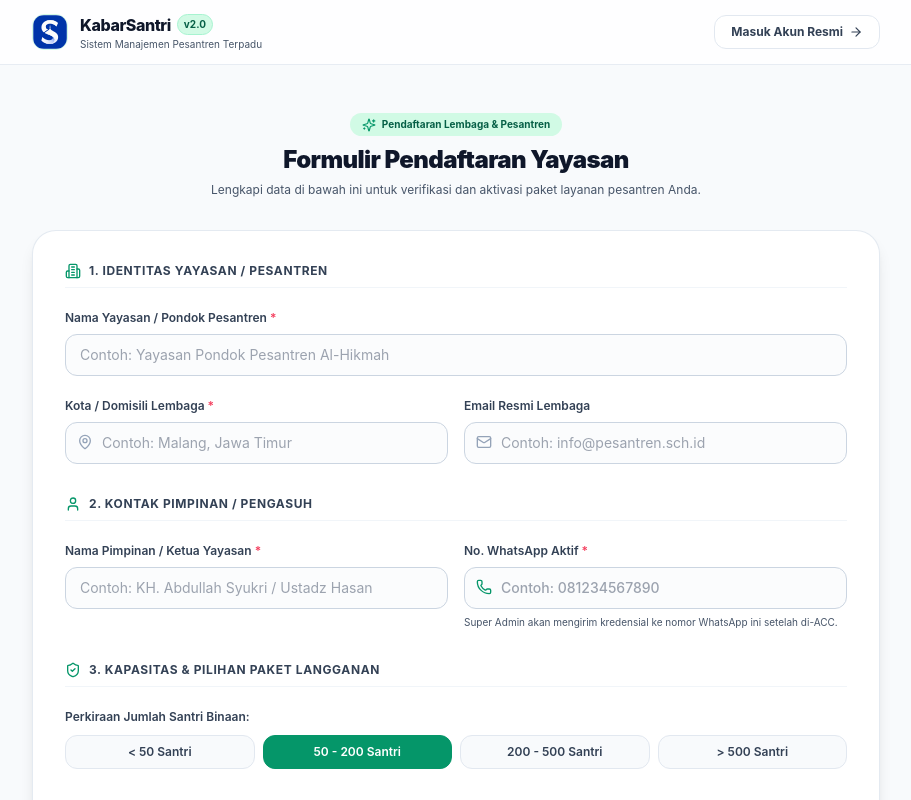
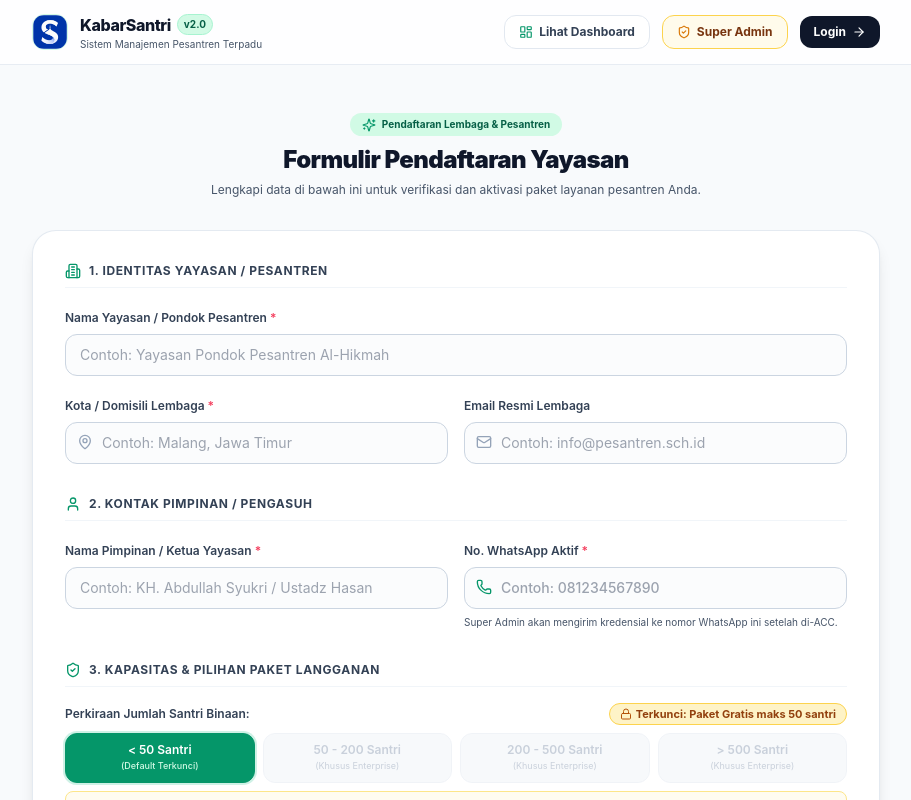
Before and after one commit to reviveproject4-source/kabarsantri, a Next.js app: page / in a window 1280 px wide. Shown: the top 800 px of the page, without its empty margins (184-1095 px from the left). Built offline with nearby package versions, Linux system fonts and the light colour scheme; no server answers.

Commit message:
fix(onboarding): lock default <50 santri on free package and provide dashboard bypass controls

```diff
--- a/src/app/page.tsx
+++ b/src/app/page.tsx
@@ -14,9 +14,10 @@ import {
   ShieldCheck,
   Send,
   Clock,
-  Lock
+  Lock,
+  LayoutDashboard
 } from 'lucide-react';
-import { submitYayasanRegistration, PaketType } from '@/lib/yayasanRegistrationStore';
+import { submitYayasanRegistration, PaketType, clearPendingRegistrationLock } from '@/lib/yayasanRegistrationStore';
 
 export default function WelcomeScreenYayasanPage() {
   const [submitted, setSubmitted] = useState(false);
@@ -24,6 +25,7 @@ export default function WelcomeScreenYayasanPage() {
   const [registeredData, setRegisteredData] = useState<any>(null);
 
   // Form State: Paket HANYA 2 (Gratis dan Enterprise)
+  // Default Paket Gratis: estimasi_santri otomatis terkunci ke '< 50 Santri'
   const [formData, setFormData] = useState<{
     nama_yayasan: string;
     nama_pimpinan: string;
@@ -39,10 +41,33 @@ export default function WelcomeScreenYayasanPage() {
     no_whatsapp: '',
     email: '',
     kota: '',
-    estimasi_santri: '50 - 200 Santri',
+    estimasi_santri: '< 50 Santri',
     paket_pilihan: 'Gratis',
     catatan: '',
   });
+
+  // Handler pergantian paket: Jika Paket Gratis -> Otomatis default '< 50 Santri' dan terkunci
+  const handleSelectPaket = (paket: PaketType) => {
+    if (paket === 'Gratis') {
+      setFormData(prev => ({
+        ...prev,
+        paket_pilihan: 'Gratis',
+        estimasi_santri: '< 50 Santri', // Otomatis reset dan terkunci ke < 50 Santri
+      }));
+    } else {
+      setFormData(prev => ({
+        ...prev,
+        paket_pilihan: 'Enterprise',
+      }));
+    }
+  };
+
+  const handleBypassPreview = () => {
+    clearPendingRegistrationLock();
+    if (typeof window !== 'undefined') {
+      window.location.href = '/dashboard';
+    }
+  };
 
   const handleSubmit = async (e: React.FormEvent) => {
     e.preventDefault();
@@ -98,12 +123,28 @@ export default function WelcomeScreenYayasanPage() {
             </div>
           </div>
 
-          <div className="flex items-center space-x-3">
+          <div className="flex items-center space-x-2 sm:space-x-3">
+            <Link
+              href="/dashboard"
+              className="inline-flex items-center space-x-1.5 px-3 py-1.5 sm:px-3.5 sm:py-2 text-xs font-bold text-slate-700 hover:text-emerald-700 bg-white hover:bg-emerald-50 rounded-xl transition border border-slate-200 shadow-2xs"
+            >
+              <LayoutDashboard className="w-3.5 h-3.5 text-emerald-600" />
+              <span className="hidden sm:inline">Lihat Dashboard</span>
+            </Link>
+
+            <Link
+              href="/super-admin"
+              className="inline-flex items-center space-x-1.5 px-3 py-1.5 sm:px-3.5 sm:py-2 text-xs font-bold text-amber-900 bg-amber-50 hover:bg-amber-100 rounded-xl transition border border-amber-300 shadow-2xs"
+            >
+              <ShieldCheck className="w-3.5 h-3.5 text-amber-600" />
+              <span>Super Admin</span>
+            </Link>
+
             <Link
               href="/login"
-              className="inline-flex items-center space-x-1.5 px-4 py-2 text-xs font-bold text-slate-700 hover:text-emerald-700 bg-white hover:bg-emerald-50 rounded-xl transition border border-slate-200 shadow-2xs"
+              className="inline-flex items-center space-x-1.5 px-3 py-1.5 sm:px-3.5 sm:py-2 text-xs font-bold text-white bg-slate-900 hover:bg-slate-800 rounded-xl transition shadow-2xs"
             >
-              <span>Masuk Akun Resmi</span>
+              <span>Login</span>
               <ArrowRight className="w-3.5 h-3.5" />
             </Link>
           </div>
@@ -168,8 +209,19 @@ export default function WelcomeScreenYayasanPage() {
                 href="/super-admin"
                 className="w-full inline-flex items-center justify-center space-x-2 py-3 px-5 bg-amber-500 hover:bg-amber-600 text-slate-950 font-extrabold text-xs rounded-xl shadow-md transition"
               >
+                <ShieldCheck className="w-4 h-4" />
                 <span>Buka Konsol Super Admin (Verifikasi / ACC Lembaga) ➔</span>
               </Link>
+
+              <button
+                type="button"
+                onClick={handleBypassPreview}
+                className="w-full inline-flex items-center justify-center space-x-2 py-2.5 px-4 bg-emerald-600 hover:bg-emerald-700 text-white font-bold text-xs rounded-xl shadow-md transition"
+              >
+                <LayoutDashboard className="w-4 h-4" />
+                <span>Buka Akses Dashboard (Mode Peninjauan / Preview)</span>
+              </button>
+
               <div className="flex flex-col sm:flex-row gap-2">
                 <Link
                   href="/login"
@@ -188,7 +240,7 @@ export default function WelcomeScreenYayasanPage() {
                       no_whatsapp: '',
                       email: '',
                       kota: '',
-                      estimasi_santri: '50 - 200 Santri',
+                      estimasi_santri: '< 50 Santri',
                       paket_pilihan: 'Gratis',
                       catatan: '',
                     });
@@ -327,23 +379,72 @@ export default function WelcomeScreenYayasanPage() {
 
                 {/* Estimasi Santri (Pills) */}
                 <div className="space-y-2">
-                  <label className="text-xs font-semibold text-slate-700">Perkiraan Jumlah Santri Binaan:</label>
+                  <div className="flex items-center justify-between">
+                    <label className="text-xs font-semibold text-slate-700">
+                      Perkiraan Jumlah Santri Binaan:
+                    </label>
+                    {formData.paket_pilihan === 'Gratis' ? (
+                      <span className="inline-flex items-center space-x-1 text-[11px] font-bold text-amber-800 bg-amber-100 px-2.5 py-0.5 rounded-full border border-amber-300">
+                        <Lock className="w-3 h-3 text-amber-700" />
+                        <span>Terkunci: Paket Gratis maks 50 santri</span>
+                      </span>
+                    ) : (
+                      <span className="inline-flex items-center space-x-1 text-[11px] font-bold text-purple-800 bg-purple-100 px-2.5 py-0.5 rounded-full border border-purple-300">
+                        <Sparkles className="w-3 h-3 text-purple-700" />
+                        <span>Bebas Pilih Kapasitas</span>
+                      </span>
+                    )}
+                  </div>
+
                   <div className="grid grid-cols-2 sm:grid-cols-4 gap-2">
-                    {['< 50 Santri', '50 - 200 Santri', '200 - 500 Santri', '> 500 Santri'].map((item) => (
+                    {['< 50 Santri', '50 - 200 Santri', '200 - 500 Santri', '> 500 Santri'].map((item) => {
+                      const isFree = formData.paket_pilihan === 'Gratis';
+                      const isDefaultFreeChoice = item === '< 50 Santri';
+                      const isDisabled = isFree && !isDefaultFreeChoice;
+
+                      return (
                         <button
                           key={item}
                           type="button"
-                        onClick={() => setFormData({ ...formData, estimasi_santri: item })}
-                        className={`py-2 px-3 rounded-xl text-xs font-semibold border transition text-center ${
+                          disabled={isDisabled}
+                          onClick={() => {
+                            if (!isFree) {
+                              setFormData(prev => ({ ...prev, estimasi_santri: item }));
+                            }
+                          }}
+                          className={`py-2 px-3 rounded-xl text-xs font-semibold border transition text-center relative ${
                             formData.estimasi_santri === item
-                            ? 'bg-emerald-600 text-white border-emerald-600 shadow-xs'
-                            : 'bg-slate-50 text-slate-700 border-slate-200 hover:bg-slate-100'
+                              ? 'bg-emerald-600 text-white border-emerald-600 shadow-xs ring-2 ring-emerald-500/20'
+                              : isDisabled
+                              ? 'bg-slate-100 text-slate-400 border-slate-200 cursor-not-allowed opacity-50'
+                              : 'bg-slate-50 text-slate-700 border-slate-200 hover:bg-slate-100 cursor-pointer'
                           }`}
+                          title={isDisabled ? 'Terkunci. Pilih Paket Enterprise di bawah untuk kapasitas di atas 50 santri.' : undefined}
                         >
-                        {item}
+                          <span className="block">{item}</span>
+                          {isDisabled && (
+                            <span className="block text-[9px] text-slate-400 font-normal">
+                              (Khusus Enterprise)
+                            </span>
+                          )}
+                          {isFree && isDefaultFreeChoice && (
+                            <span className="block text-[9px] text-emerald-100 font-medium">
+                              (Default Terkunci)
+                            </span>
+                          )}
                         </button>
-                    ))}
+                      );
+                    })}
                   </div>
+
+                  {formData.paket_pilihan === 'Gratis' && (
+                    <p className="text-[11px] text-amber-800 bg-amber-50/70 p-2 rounded-lg border border-amber-200 flex items-center space-x-1.5">
+                      <Lock className="w-3.5 h-3.5 text-amber-600 shrink-0" />
+                      <span>
+                        Kapasitas Paket Gratis otomatis <strong>&lt; 50 Santri</strong> dan tidak bisa dipilih. Untuk santri 50 ke atas, silakan pilih <strong>Paket Enterprise</strong> di bawah.
+                      </span>
+                    </p>
+                  )}
                 </div>
 
                 {/* Pilihan Paket Langganan: HANYA 2 PAKET (GRATIS & ENTERPRISE) */}
@@ -352,7 +453,7 @@ export default function WelcomeScreenYayasanPage() {
                   <div className="grid grid-cols-1 sm:grid-cols-2 gap-4">
                     {/* Paket 1: GRATIS */}
                     <div
-                      onClick={() => setFormData({ ...formData, paket_pilihan: 'Gratis' })}
+                      onClick={() => handleSelectPaket('Gratis')}
                       className={`cursor-pointer p-5 rounded-2xl border transition relative flex flex-col justify-between ${
                         formData.paket_pilihan === 'Gratis'
                           ? 'border-emerald-500 bg-emerald-50/50 ring-2 ring-emerald-500/20'
@@ -366,7 +467,7 @@ export default function WelcomeScreenYayasanPage() {
                           </span>
                           <span className="text-sm font-black text-emerald-700">Rp 0 / Selamanya</span>
                         </div>
-                        <h4 className="font-extrabold text-sm text-slate-900">Kapasitas 50 Santri</h4>
+                        <h4 className="font-extrabold text-sm text-slate-900">Kapasitas Maksimal 50 Santri</h4>
                         <ul className="text-xs text-slate-600 space-y-1.5 pt-1">
                           <li className="flex items-center space-x-1.5">
                             <CheckCircle2 className="w-3.5 h-3.5 text-emerald-600 shrink-0" />
@@ -383,13 +484,13 @@ export default function WelcomeScreenYayasanPage() {
                         </ul>
                       </div>
                       <div className="mt-4 pt-3 border-t border-slate-200/60 text-[11px] font-bold text-emerald-700">
-                        {formData.paket_pilihan === 'Gratis' ? '✓ Paket Terpilih' : 'Pilih Paket Ini'}
+                        {formData.paket_pilihan === 'Gratis' ? '✓ Paket Terpilih (Kapasitas Terkunci)' : 'Pilih Paket Ini'}
                       </div>
                     </div>
 
                     {/* Paket 2: ENTERPRISE */}
                     <div
-                      onClick={() => setFormData({ ...formData, paket_pilihan: 'Enterprise' })}
+                      onClick={() => handleSelectPaket('Enterprise')}
                       className={`cursor-pointer p-5 rounded-2xl border transition relative flex flex-col justify-between ${
                         formData.paket_pilihan === 'Enterprise'
                           ? 'border-purple-500 bg-purple-50/50 ring-2 ring-purple-500/20'
```
Also changed, not shown: src/app/(dashboard)/layout.tsx (+28 -7 lines), src/app/login/page.tsx (+14 -4 lines). Lines whose indentation alone changed are shown as unchanged.
